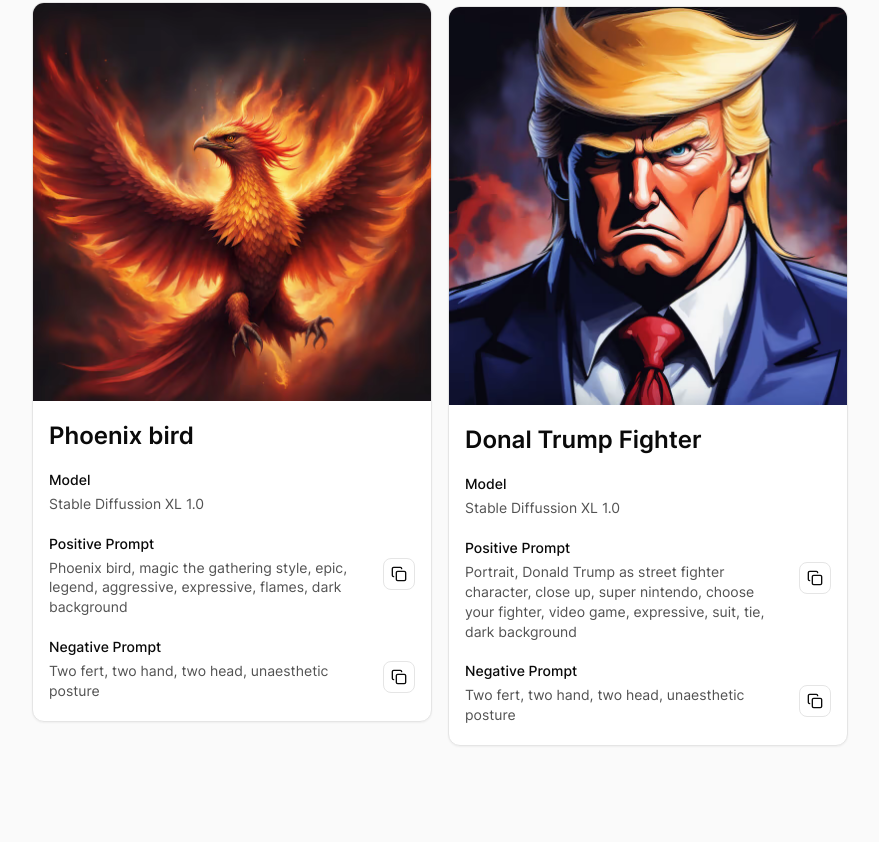
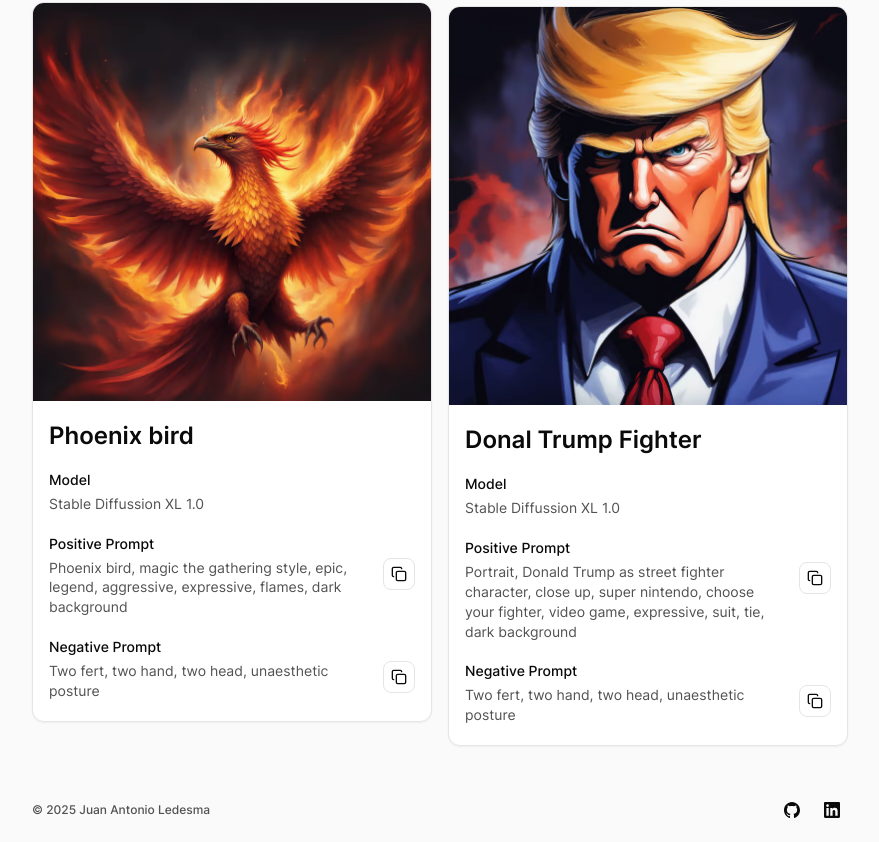
Before and after one commit to juan-antonio-ledesma/stable-diffusion-image-synthesis, an Astro site: page / in a window 1280 px wide. Shown: the part 3720-4562 px from the top of the page, without its empty margins (200-1079 px from the left). Before the commit the page ends 4498 px from the top, so only its background shows below. Built offline with nearby package versions, Linux system fonts and the light colour scheme; Astro itself is replaced by a stand-in of ours.

Commit message:
Add Footer and LinkIcon components with styles; integrate Footer into Home layout

```diff
--- /dev/null
+++ b/src/components/Footer.tsx
@@ -0,0 +1,36 @@
+import LinkIcon from './LinkIcon'
+
+import IconGitHub2 from '@icons/IconGitHub2'
+import IconLinkedIn from '@icons/IconLinkedIn'
+
+const currentYear = new Date().getFullYear()
+
+export default function Header() {
+  return (
+    <footer className="footer">
+      <div className="footer-innerWrapper">
+        <p>
+          © {currentYear}{' '}
+          <span className="footer-author">Juan Antonio Ledesma</span>
+        </p>
+
+        <nav className="footer-socialLinks">
+          <LinkIcon
+            type="ghost"
+            href="https://github.com/juan-antonio-ledesma"
+            ariaLabel="GitHub"
+            blank
+            icon={<IconGitHub2 />}
+          />
+          <LinkIcon
+            type="ghost"
+            href="https://www.linkedin.com/in/juan-antonio-ledesma/"
+            ariaLabel="LinkedIn"
+            blank
+            icon={<IconLinkedIn />}
+          />
+        </nav>
+      </div>
+    </footer>
+  )
+}
--- /dev/null
+++ b/src/components/LinkIcon.tsx
@@ -0,0 +1,33 @@
+type Props = {
+  href: string
+  ariaLabel: string
+  icon: React.ReactNode
+  type?: 'primary' | 'secondary' | 'ghost'
+  size?: 'sm' | 'md'
+  blank?: boolean
+  extraClass?: string
+}
+
+export default function LinkIcon({
+  href,
+  ariaLabel,
+  blank,
+  icon,
+  type,
+  size = 'sm',
+  extraClass,
+}: Readonly<Props>) {
+  return (
+    <a
+      className={`linkIcon is-${type} is-${size}${
+        extraClass ? ' ' + extraClass : ''
+      }`}
+      href={href}
+      aria-label={ariaLabel}
+      target={blank && '_blank'}
+      rel={blank && 'noopener noreferrer'}
+    >
+      {icon}
+    </a>
+  )
+}
--- /dev/null
+++ b/src/icons/IconGitHub2.tsx
@@ -0,0 +1,15 @@
+export default function IconGitHub2() {
+  return (
+    <svg
+      xmlns="http://www.w3.org/2000/svg"
+      width="24"
+      height="24"
+      fill="currentColor"
+      className="icon"
+      viewBox="0 0 24 24"
+      aria-hidden="true"
+    >
+      <path d="M12.0099 0C5.36875 0 0 5.49998 0 12.3042C0 17.7432 3.43994 22.3472 8.21205 23.9767C8.80869 24.0991 9.02724 23.7119 9.02724 23.3862C9.02724 23.1009 9.00757 22.1232 9.00757 21.1044C5.6667 21.8379 4.97099 19.6377 4.97099 19.6377C4.43409 18.2117 3.63858 17.8452 3.63858 17.8452C2.54511 17.0914 3.71823 17.0914 3.71823 17.0914C4.93117 17.1729 5.56763 18.3544 5.56763 18.3544C6.64118 20.2284 8.37111 19.6989 9.06706 19.3729C9.16638 18.5784 9.48473 18.0284 9.82275 17.7229C7.15817 17.4377 4.35469 16.3784 4.35469 11.6522C4.35469 10.3077 4.8316 9.20771 5.58729 8.35222C5.46807 8.04672 5.0504 6.78347 5.70677 5.09273C5.70677 5.09273 6.72083 4.76673 9.00732 6.35572C9.98625 6.08639 10.9958 5.94938 12.0099 5.94823C13.024 5.94823 14.0577 6.09097 15.0123 6.35572C17.299 4.76673 18.3131 5.09273 18.3131 5.09273C18.9695 6.78347 18.5515 8.04672 18.4323 8.35222C19.2079 9.20771 19.6652 10.3077 19.6652 11.6522C19.6652 16.3784 16.8617 17.4172 14.1772 17.7229C14.6148 18.1099 14.9924 18.8432 14.9924 20.0044C14.9924 21.6544 14.9727 22.9787 14.9727 23.3859C14.9727 23.7119 15.1915 24.0991 15.7879 23.9769C20.56 22.3469 23.9999 17.7432 23.9999 12.3042C24.0196 5.49998 18.6312 0 12.0099 0Z" />
+    </svg>
+  )
+}
--- /dev/null
+++ b/src/icons/IconLinkedIn.tsx
@@ -0,0 +1,15 @@
+export default function IconLinkedIn() {
+  return (
+    <svg
+      xmlns="http://www.w3.org/2000/svg"
+      width="24"
+      height="24"
+      fill="currentColor"
+      className="icon"
+      viewBox="0 0 24 24"
+      aria-hidden="true"
+    >
+      <path d="M20.4491 20.4495H16.8931V14.8804C16.8931 13.5525 16.8694 11.8429 15.0436 11.8429C13.1915 11.8429 12.9081 13.2899 12.9081 14.7838V20.4491H9.35213V8.99696H12.7658V10.562H12.8137C13.1553 9.97787 13.649 9.49732 14.2421 9.17154C14.8353 8.84576 15.5057 8.68696 16.1819 8.71206C19.7861 8.71206 20.4506 11.0828 20.4506 14.167L20.4491 20.4495ZM5.33963 7.43162C4.19991 7.43181 3.27581 6.508 3.27562 5.36828C3.27544 4.22856 4.19916 3.30446 5.33887 3.30428C6.47859 3.304 7.40269 4.22781 7.40287 5.36753C7.40297 5.91484 7.18566 6.43978 6.79872 6.82687C6.41179 7.21396 5.88694 7.43149 5.33963 7.43162ZM7.11769 20.4496H3.55791V8.99696H7.11759V20.4495L7.11769 20.4496ZM22.2219 0.00174674H1.77103C0.804469 -0.00912826 0.0118125 0.765153 0 1.73171V22.2679C0.0114375 23.235 0.804 24.01 1.77094 23.9999H22.2219C23.1909 24.0119 23.9866 23.2368 24 22.2679V1.73012C23.9862 0.761684 23.1905 -0.0125033 22.2219 0.00015299" />
+    </svg>
+  )
+}
--- a/src/layouts/Home.tsx
+++ b/src/layouts/Home.tsx
@@ -2,6 +2,7 @@ import { useMediaQuery } from 'react-responsive'
 
 import Header from '@components/Header'
 import Main from '@components/Main'
+import Footer from '@components/Footer'
 import MainColumn from '@components/MainColumn'
 import ImageCard from '@components/ImageCard'
 
@@ -74,6 +75,7 @@ export default function Home() {
           </>
         )}
       </Main>
+      <Footer />
     </>
   )
 }
--- /dev/null
+++ b/src/styles/components/footer.scss
@@ -0,0 +1,28 @@
+@use '../globals/settings' as *;
+
+.footer {
+  width: 100%;
+  @include apply-text-style('text-xs', 500);
+  color: $neutral-400;
+
+  &-author {
+    display: inline-block;
+  }
+
+  &-innerWrapper {
+    display: flex;
+    justify-content: space-between;
+    align-items: center;
+    gap: 1rem;
+    width: 100%;
+    max-width: $content-max-width;
+    height: 4rem;
+    margin-inline: auto;
+    padding-inline: 1rem;
+  }
+
+  &-socialLinks {
+    display: flex;
+    gap: 0.5rem;
+  }
+}
--- /dev/null
+++ b/src/styles/components/link-icon.scss
@@ -0,0 +1,33 @@
+@use '../globals/settings' as *;
+
+.linkIcon {
+  display: grid;
+  place-items: center;
+  border-radius: $border-radius-md;
+  transition: background-color $transition-fast;
+
+  .icon {
+    width: 1rem;
+    height: 1rem;
+  }
+
+  &.is-ghost {
+    background-color: transparent;
+    color: $neutral-50;
+
+    @media (hover: hover) {
+      &:hover {
+        background-color: $neutral-800;
+      }
+    }
+
+    &:active {
+      background-color: $neutral-800;
+    }
+  }
+
+  &.is-sm {
+    width: 2rem;
+    height: 2rem;
+  }
+}
--- a/src/styles/styles.scss
+++ b/src/styles/styles.scss
@@ -5,7 +5,9 @@
 
 @forward './components/header';
 @forward './components/main';
+@forward './components/footer';
 @forward './components/main-column';
 @forward './components/image-card';
 @forward './components/copy-text-button';
 @forward './components/tooltip';
+@forward './components/link-icon';
```
Also changed, not shown: src/icons/IconGitHub.tsx (added, +16 -0 lines).
